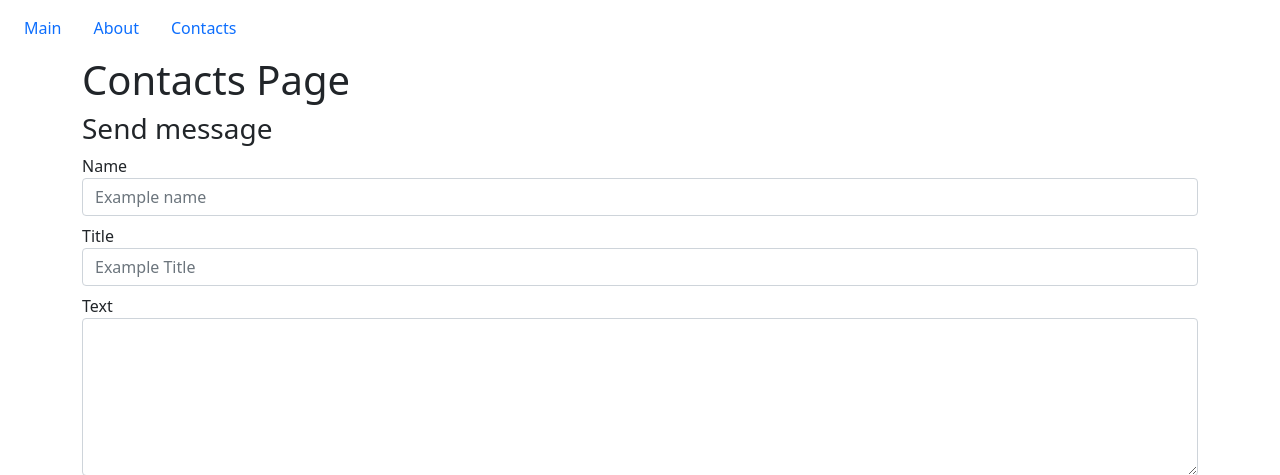
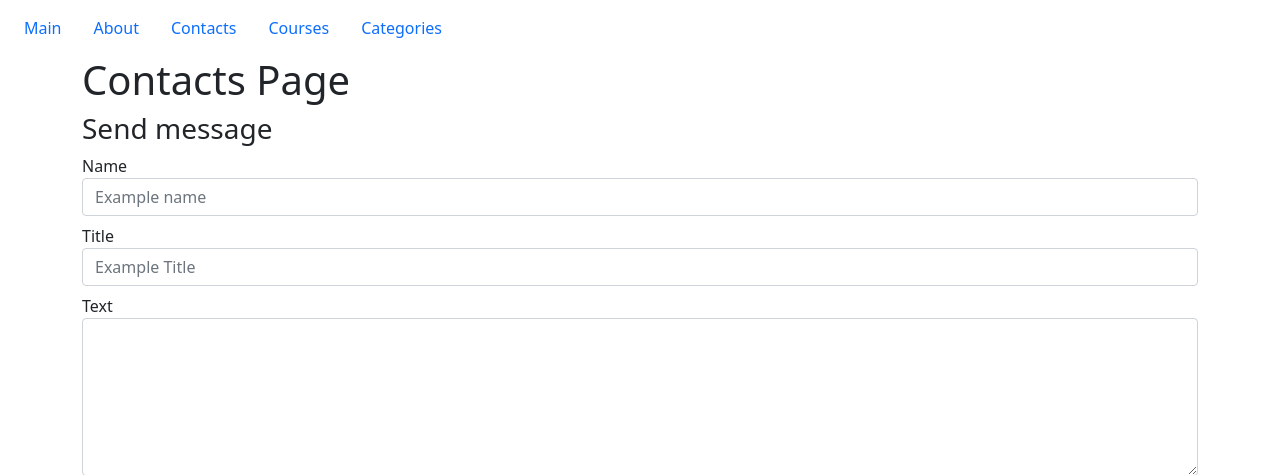
Before and after one commit to ElecTrOoD/web_framework, a Python web app: template templates/courses/create_course.html in a window 1280 px wide. Shown: the top 475 px of the page. Run offline with Jinja, Linux system fonts and the light colour scheme; the template is opened without the code that fills it, so the values that code supplies are empty.

Commit message:
added new links

```diff
--- a/templates/navbar.html
+++ b/templates/navbar.html
@@ -10,4 +10,13 @@
     <li class="nav-item">
         <a class="nav-link {{ 'active' if request.controller == 'ContactsPage' }}" href="/contacts/">Contacts</a>
     </li>
+
+    <li class="nav-item">
+        <a class="nav-link {{ 'active' if request.controller == 'CoursesListPage' }}" href="/courses/">Сourses</a>
+    </li>
+
+    <li class="nav-item">
+        <a class="nav-link {{ 'active' if request.controller == 'CategoriesListPage' }}"
+           href="/categories/">Categories</a>
+    </li>
 </ul>
```
